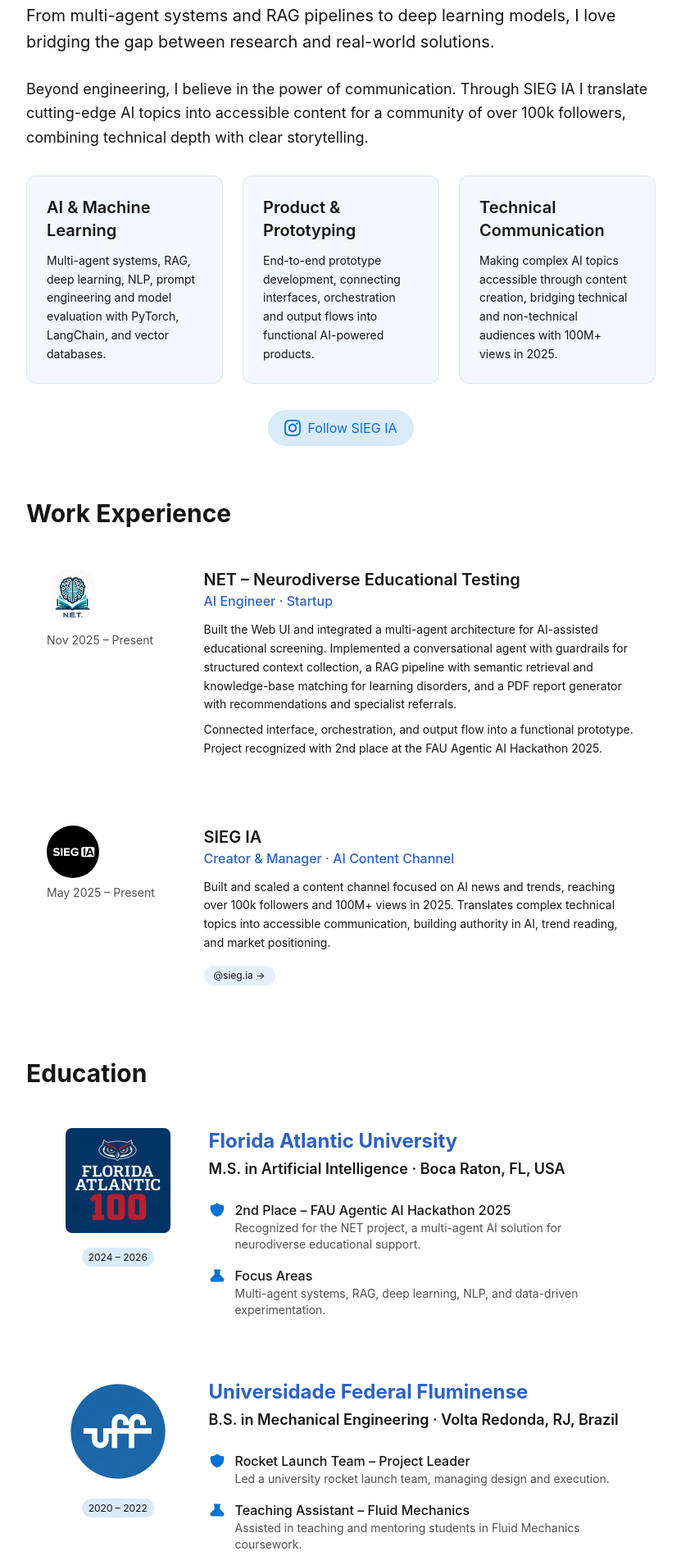
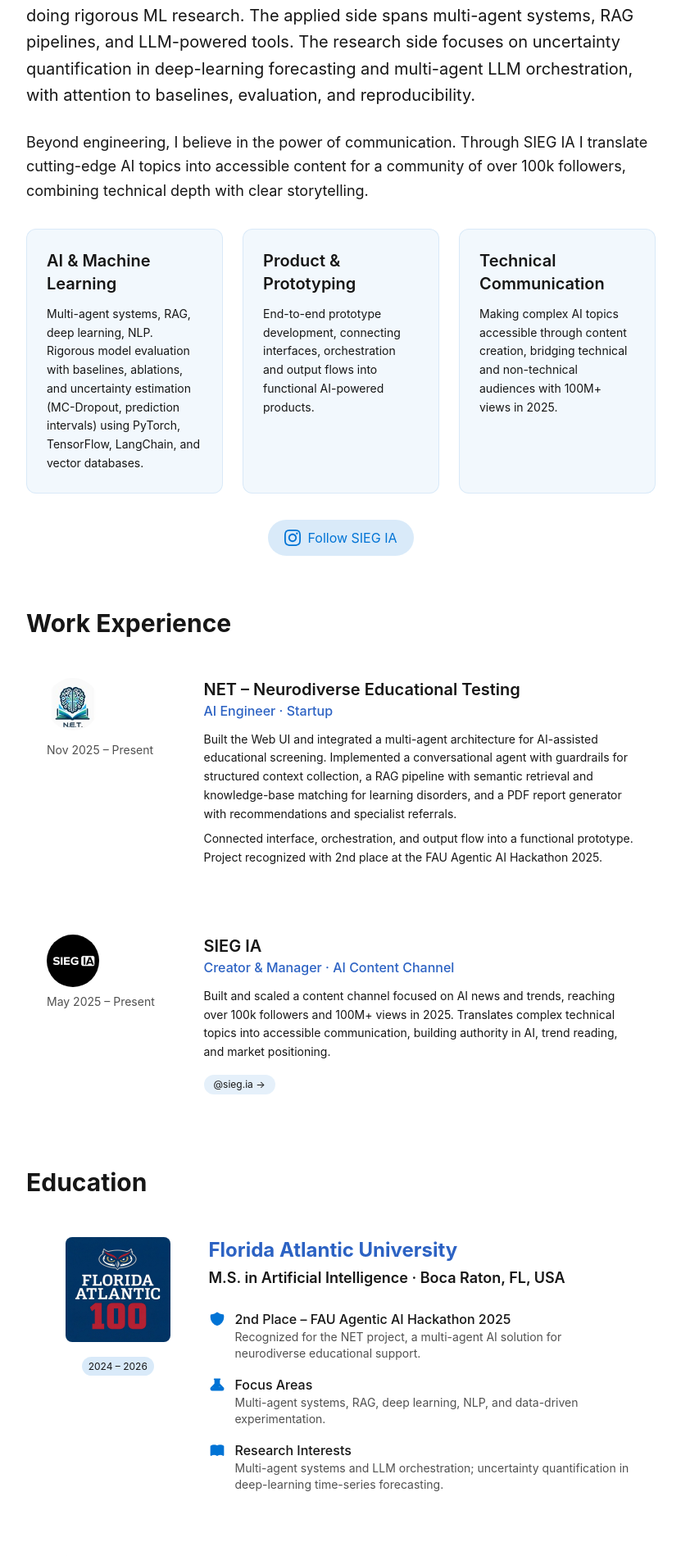
Before and after one commit to SiegKat/portifolio_2026, a React (Vite) app: page /about in a window 1280 px wide. Shown: the part 891-2789 px from the top of the page at 82% size, without its empty margins (224-1055 px from the left). Built offline with nearby package versions, Linux system fonts and the light colour scheme; no server answers; what aws-amplify would draw is missing.

Commit message:
New project

```diff
--- a/src/components/about/Education.tsx
+++ b/src/components/about/Education.tsx
@@ -80,6 +80,29 @@ export default function EducationSection() {
                   <p className="font-medium">{t("education.fauFocusTitle")}</p>
                   <p className="text-sm opacity-75">
                     {t("education.fauFocusBody")}
+                  </p>
+                </div>
+              </div>
+
+              <div className="flex items-start gap-3">
+                <svg
+                  xmlns="http://www.w3.org/2000/svg"
+                  className="h-5 w-5 text-[var(--color-primary)] mt-0.5 flex-shrink-0"
+                  fill="none"
+                  viewBox="0 0 24 24"
+                  stroke="currentColor"
+                >
+                  <path
+                    strokeLinecap="round"
+                    strokeLinejoin="round"
+                    strokeWidth={2}
+                    d="M12 6.253v13m0-13C10.832 5.477 9.246 5 7.5 5S4.168 5.477 3 6.253v13C4.168 18.477 5.754 18 7.5 18s3.332.477 4.5 1.253m0-13C13.168 5.477 14.754 5 16.5 5c1.747 0 3.332.477 4.5 1.253v13C19.832 18.477 18.247 18 16.5 18c-1.746 0-3.332.477-4.5 1.253"
+                  />
+                </svg>
+                <div>
+                  <p className="font-medium">{t("education.fauResearchTitle")}</p>
+                  <p className="text-sm opacity-75">
+                    {t("education.fauResearchBody")}
                   </p>
                 </div>
               </div>
--- a/src/locales/en.json
+++ b/src/locales/en.json
@@ -27,16 +27,16 @@
   "tldr": {
     "heading": "TL;DR",
     "currently": "Currently I am...",
-    "degreeLink": "pursuing my M.S. in AI at Florida Atlantic University",
+    "degreeLink": "newly graduated with my M.S. in AI from Florida Atlantic University",
     "buildingAt": ", building AI products at",
     "and": "and",
     "followersEnd": ", and creating content about AI for 100k+ followers."
   },
   "about": {
-    "introP1": "I'm a Brazilian AI engineer and M.S. student at Florida Atlantic University, passionate about turning complex AI concepts into practical, applied solutions. From multi-agent systems and RAG pipelines to deep learning models, I love bridging the gap between research and real-world solutions.",
+    "introP1": "I'm an AI engineer and M.S. student in Artificial Intelligence at Florida Atlantic University, working on two co-equal threads: shipping applied AI products and doing rigorous ML research. The applied side spans multi-agent systems, RAG pipelines, and LLM-powered tools. The research side focuses on uncertainty quantification in deep-learning forecasting and multi-agent LLM orchestration, with attention to baselines, evaluation, and reproducibility.",
     "introP2": "Beyond engineering, I believe in the power of communication. Through SIEG IA I translate cutting-edge AI topics into accessible content for a community of over 100k followers, combining technical depth with clear storytelling.",
     "cardAiTitle": "AI & Machine Learning",
-    "cardAiBody": "Multi-agent systems, RAG, deep learning, NLP, prompt engineering and model evaluation with PyTorch, LangChain, and vector databases.",
+    "cardAiBody": "Multi-agent systems, RAG, deep learning, NLP. Rigorous model evaluation with baselines, ablations, and uncertainty estimation (MC-Dropout, prediction intervals) using PyTorch, TensorFlow, LangChain, and vector databases.",
     "cardProductTitle": "Product & Prototyping",
     "cardProductBody": "End-to-end prototype development, connecting interfaces, orchestration and output flows into functional AI-powered products.",
     "cardCommTitle": "Technical Communication",
@@ -66,6 +66,8 @@
     "fauAchievement1Body": "Recognized for the NET project, a multi-agent AI solution for neurodiverse educational support.",
     "fauFocusTitle": "Focus Areas",
     "fauFocusBody": "Multi-agent systems, RAG, deep learning, NLP, and data-driven experimentation.",
+    "fauResearchTitle": "Research Interests",
+    "fauResearchBody": "Multi-agent systems and LLM orchestration; uncertainty quantification in deep-learning time-series forecasting.",
     "uffLogo": "UFF",
     "uffMeYears": "2020 – 2022",
     "uffSchool": "Universidade Federal Fluminense",
@@ -142,12 +144,12 @@
   "drives": {
     "whatTitle": "What Drives Me",
     "whatQuote": "\"Grounded in theory, strong execution autonomy, and the ability to bridge research and real-world application.\"",
-    "whatP1": "I thrive at the intersection of AI research and real-world application. My engineering background taught me to decompose complex problems into practical solutions, while my experience communicating technical ideas sharpened my ability to reach audiences, from developers to business stakeholders.",
-    "whatP2": "International experience studying in the US, combined with continuous hands-on work in advanced AI topics, keeps me learning fast and adapting to new tools and challenges. I'm driven by impact: turning cutting-edge research into systems that people actually use.",
+    "whatP1": "I work at the intersection of ML research and real-world application. Engineering taught me to decompose complex problems into practical solutions. Research work keeps me honest about baselines, evaluation, and what 'working' actually means. Communication practice lets me explain both sides to technical and non-technical audiences.",
+    "whatP2": "Continuous hands-on work across advanced AI topics keeps me learning fast and adapting to new tools and challenges. I'm driven by impact on both sides: shipping applied AI that people actually use, and producing ML research that holds up to scrutiny.",
     "whatImageAlt": "Thiago working on a project",
     "whoTitle": "Who Drives Me",
     "whoQuote": "\"The people who believe in you before the results arrive.\"",
-    "whoP1": "My family and close friends are the foundation of everything I build. Moving from Brazil to the US to pursue my Master's was only possible because of the people who supported and encouraged me along the way.",
+    "whoP1": "My family and close friends are the foundation of everything I build. Pursuing my Master's was only possible because of the people who supported and encouraged me along the way.",
     "whoP2": "I'm also inspired by the growing community around SIEG IA. Every follower who engages, asks questions, and learns alongside me reinforces why I do this work. Building in public means building with people.",
     "whoImageAlt": "Personal inspiration"
   },
@@ -179,7 +181,7 @@
     "blogFooter": "I try to write regularly about my research findings, interesting technical challenges, and thoughts on technology's future. My goal is to share knowledge that's both insightful and accessible.",
     "paperTitle": "Recent Paper",
     "viewAllPapers": "View all →",
-    "paperIntro": "My research work includes academic papers, technical reports, and other scholarly papers. These represent my contributions to the scientific community and areas where I've focused my research efforts."
+    "paperIntro": "Papers, technical reports, and coursework write-ups reflecting my research interests: multi-agent LLM orchestration and uncertainty quantification in deep-learning forecasting."
   },
   "projectSec": {
     "heading": "Current Projects",
@@ -192,7 +194,7 @@
   "researchSec": {
     "heading": "Research",
     "viewAll": "View all →",
-    "intro": "My research focuses on applying machine learning and AI to solve real-world problems. I'm particularly interested in vision-language models, transformers, and building intelligent systems that enhance human capabilities.",
+    "intro": "My research interests center on multi-agent systems and LLM orchestration, and on uncertainty quantification in deep-learning time-series forecasting. Projects and write-ups below.",
     "errorPrefix": "Error: ",
     "errorHint": "Please try refreshing the page or check back later."
   },
--- a/src/pages/ProjectView.tsx
+++ b/src/pages/ProjectView.tsx
@@ -42,7 +42,7 @@ const EXTRA_PROJECT_META: Record<
     id: "chess-model",
     title: "Chess Engine (Deep Learning)",
     description:
-      "A chess engine powered by a residual CNN with dual-head (policy + value), trained via supervised imitation learning on expert human games.",
+      "Dual-head (policy + value) residual CNN trained via supervised imitation learning on expert human games. Investigates how far supervised pretraining alone can push play strength before self-play or search is added.",
     tags: ["AI", "Deep Learning", "PyTorch", "Chess"],
     githubLink: "https://github.com/SiegKat/chess-model",
     contentUrl:
@@ -62,7 +62,7 @@ const EXTRA_PROJECT_META: Record<
     id: "rl-project",
     title: "Actor-Critic for CartPole",
     description:
-      "A portfolio-ready PyTorch Actor-Critic agent for CartPole-v1, refactored from coursework into a reproducible ML project with CLI, tests, saved artifacts, and documentation.",
+      "Actor-Critic agent (PyTorch) for CartPole-v1, refactored from coursework into a reproducible ML pipeline: CLI, unit tests, saved checkpoints, and documentation. Intended as a minimal, verified baseline for future RL experiments.",
     tags: ["AI", "Reinforcement Learning", "PyTorch", "Gymnasium"],
     githubLink: "https://github.com/SiegKat/rl_project",
     contentUrl:
@@ -72,10 +72,20 @@ const EXTRA_PROJECT_META: Record<
     id: "spotify-artist-network-analysis",
     title: "Spotify Artist Network Analysis",
     description:
-      "Large-scale graph analysis of roughly 156,000 Spotify artists and their connections using PySpark for distributed processing and NetworkX for centrality, clustering, and popularity prediction.",
+      "Graph analysis of roughly 156,000 Spotify artists and their connections. PySpark for distributed processing; NetworkX for centrality, clustering, and popularity prediction. Studies which centrality measures carry signal for downstream popularity forecasting.",
     tags: ["PySpark", "NetworkX", "Python", "Graph Analytics", "Data Science"],
     githubLink: "https://github.com/SiegKat/spotify-artist-network-analysis",
     contentUrl: "/content/projects/spotify-artist-network-analysis.md",
+  },
+  "prompt-strategy": {
+    id: "prompt-strategy",
+    title: "Prompt Strategy Lab",
+    description:
+      "Comparative testing framework for nine prompt engineering strategies (Chain-of-Thought, Reflection, Few-Shot, Self-Consistency, and more), evaluated under identical conditions on a local TinyLLaMA via Ollama. Captures latency, token usage, and qualitative output per strategy. Findings: Few-Shot wins for structured output; Self-Consistency triples latency with marginal gains; Reflection-on-CoT breaks down on small models, suggesting limited multi-step meta-reasoning at 1.1B parameters.",
+    tags: ["AI", "LLMs", "Prompt Engineering", "Evaluation", "Python"],
+    githubLink: "https://github.com/SiegKat/prompt-strategy",
+    contentUrl:
+      "https://raw.githubusercontent.com/SiegKat/prompt-strategy/main/README.md",
   },
 };
 
--- a/src/pages/Projects.tsx
+++ b/src/pages/Projects.tsx
@@ -34,7 +34,7 @@ const EXTRA_PROJECTS: Project[] = [
     id: "chess-model",
     title: "Chess Engine (Deep Learning)",
     description:
-      "A chess engine powered by a residual CNN with dual-head (policy + value), trained via supervised imitation learning on expert human games.",
+      "Dual-head (policy + value) residual CNN trained via supervised imitation learning on expert human games. Investigates how far supervised pretraining alone can push play strength before self-play or search is added.",
     tags: ["AI", "Deep Learning", "PyTorch", "Chess"],
     githubLink: "https://github.com/SiegKat/chess-model",
   },
@@ -50,7 +50,7 @@ const EXTRA_PROJECTS: Project[] = [
     id: "rl-project",
     title: "Actor-Critic for CartPole",
     description:
-      "A portfolio-ready PyTorch Actor-Critic agent for CartPole-v1, refactored from coursework into a reproducible ML project with CLI, tests, saved artifacts, and documentation.",
+      "Actor-Critic agent (PyTorch) for CartPole-v1, refactored from coursework into a reproducible ML pipeline: CLI, unit tests, saved checkpoints, and documentation. Intended as a minimal, verified baseline for future RL experiments.",
     tags: ["AI", "Reinforcement Learning", "PyTorch", "Gymnasium"],
     githubLink: "https://github.com/SiegKat/rl_project",
   },
@@ -58,9 +58,17 @@ const EXTRA_PROJECTS: Project[] = [
     id: "spotify-artist-network-analysis",
     title: "Spotify Artist Network Analysis",
     description:
-      "Large-scale graph analysis of roughly 156,000 Spotify artists and their connections using PySpark for distributed processing and NetworkX for centrality, clustering, and popularity prediction.",
+      "Graph analysis of roughly 156,000 Spotify artists and their connections. PySpark for distributed processing; NetworkX for centrality, clustering, and popularity prediction. Studies which centrality measures carry signal for downstream popularity forecasting.",
     tags: ["PySpark", "NetworkX", "Python", "Graph Analytics", "Data Science"],
     githubLink: "https://github.com/SiegKat/spotify-artist-network-analysis",
+  },
+  {
+    id: "prompt-strategy",
+    title: "Prompt Strategy Lab",
+    description:
+      "Comparative testing framework for nine prompt engineering strategies (Chain-of-Thought, Reflection, Few-Shot, Self-Consistency, and more), evaluated under identical conditions on a local TinyLLaMA via Ollama. Captures latency, token usage, and qualitative output per strategy. Findings: Few-Shot wins for structured output; Self-Consistency triples latency with marginal gains; Reflection-on-CoT breaks down on small models, suggesting limited multi-step meta-reasoning at 1.1B parameters.",
+    tags: ["AI", "LLMs", "Prompt Engineering", "Evaluation", "Python"],
+    githubLink: "https://github.com/SiegKat/prompt-strategy",
   },
 ];
 
```
Also changed, not shown: src/locales/pt.json (+10 -8 lines), 1 other file (tests, documents, lock files or other folders).
